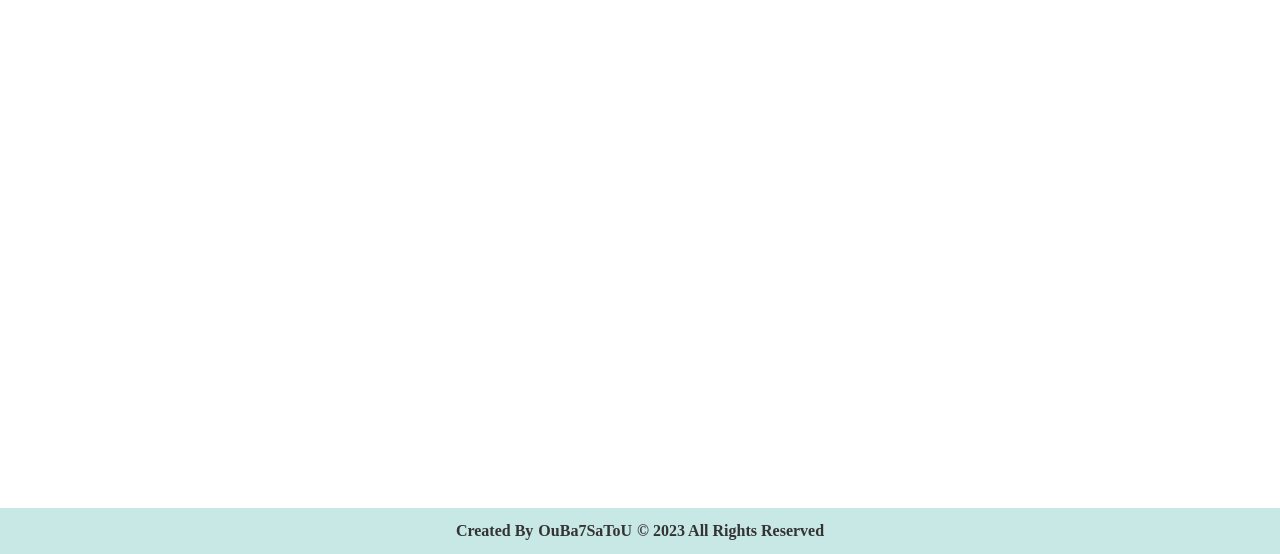
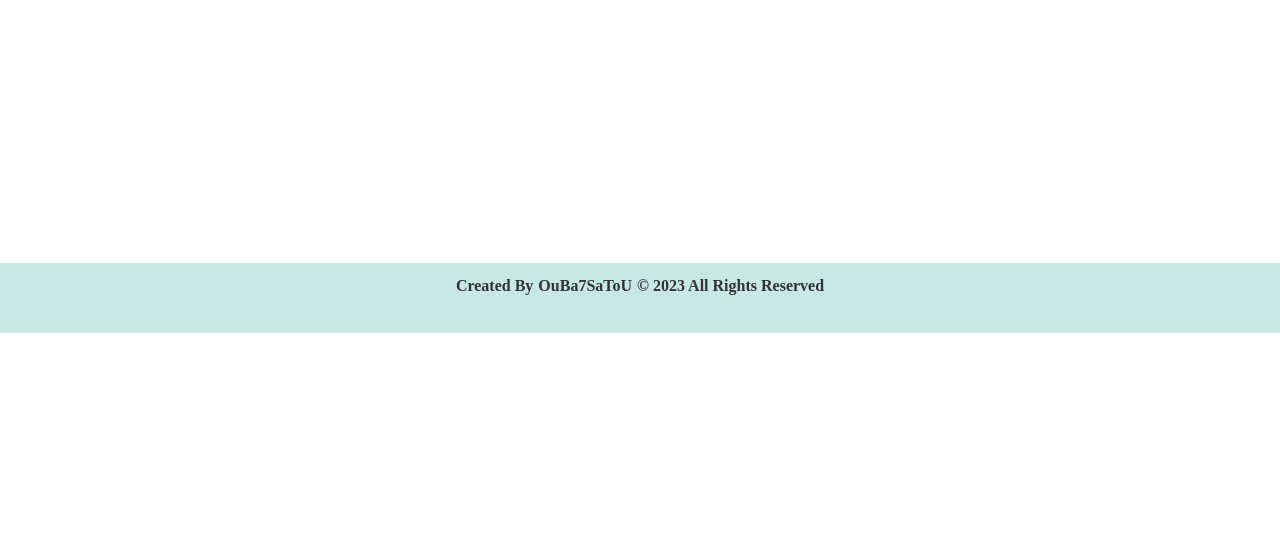
Before and after one commit to Ouba7satou/Calc, a plain HTML site: page index.html in a window 1280 px wide. Shown: the part 467-1021 px from the top of the page. After the commit the page ends 800 px from the top, so only its background shows below. Drawn offline with Linux system fonts and the light colour scheme.

Commit message:
Update style.css

```diff
--- a/style.css
+++ b/style.css
@@ -7,8 +7,13 @@
 }
 html {
   scroll-behavior: smooth;
+  position: relative;
+  min-height: 100%;
 }
 
+body {
+  margin: 0 0 100px;
+}
 .container {
   display: flex;
   justify-content: center;
@@ -16,7 +21,6 @@ html {
   flex-wrap: wrap;
   gap: 25px;
   margin-top: 20px;
-  height: 100vh;
 }
 h1 {
   text-align: center;
@@ -65,8 +69,13 @@ footer {
   font-size: 16px;
   font-weight: 700;
   color: #333;
-  margin-top: 155px;
+  /*margin-top: 155px;*/
+  position: absolute;
+  left: 0;
+  bottom: 0;
   text-align: center;
+  height: 70px;
+  width: 100%;
 }
 footer a {
   text-decoration: none;
```
